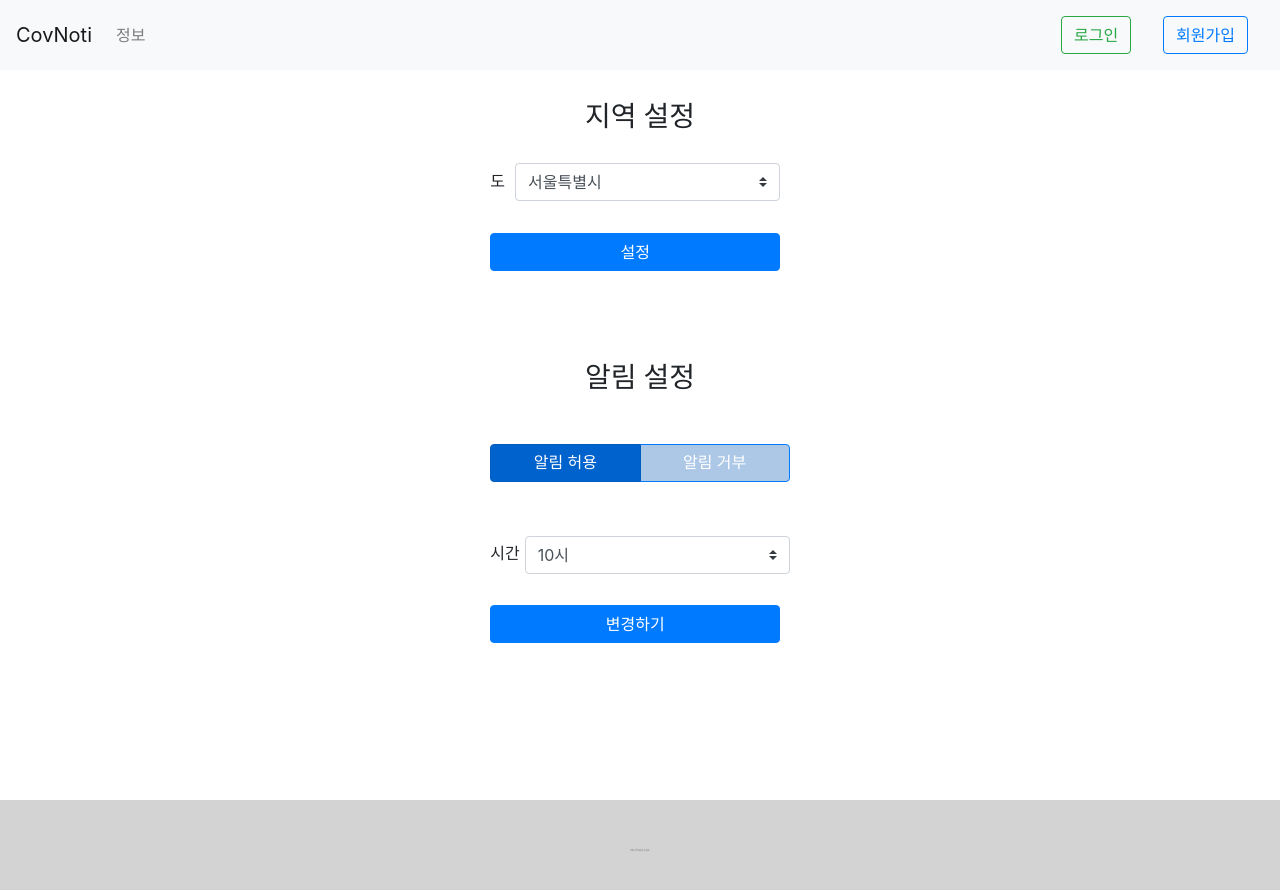
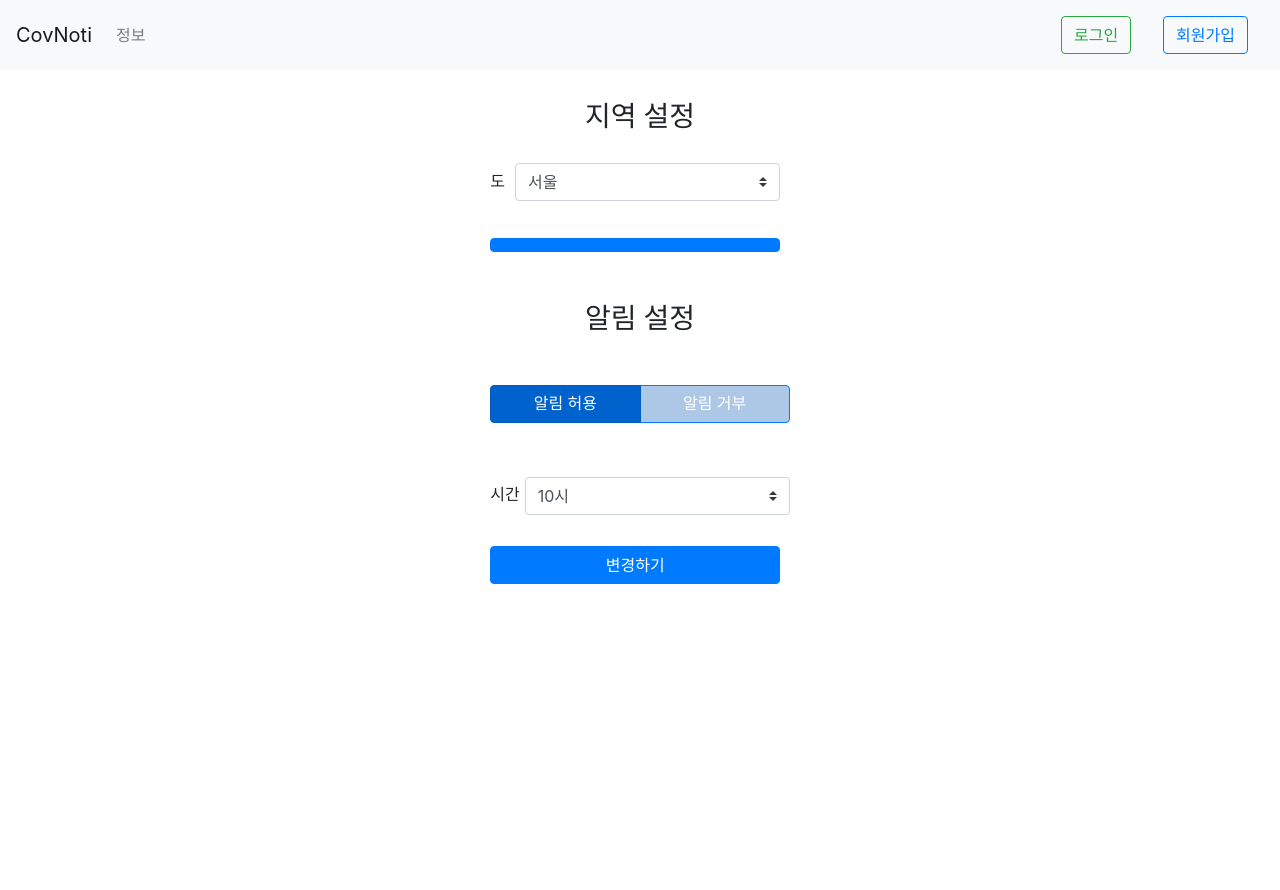
Before and after one commit to NucPoop/Covserver-front, a React (Create React App) app: page /location in a window 1280 px wide. Shown: the top 890 px of the page. After the commit the page ends 800 px from the top, so only its background shows below. Built offline with nearby package versions, Linux system fonts and the light colour scheme; no server answers.

Commit message:
[add] Location List component [add] Covid Local page [add] Covid Local Data API [trivia] comment footer

```diff
--- a/src/App.js
+++ b/src/App.js
@@ -102,9 +102,9 @@ class App extends Component {
         </Switch>
 
       </div>
-      <footer className="App-footer">
+      {/* <footer className="App-footer">
         <Footer />
-      </footer>
+      </footer> */}
     </Router>
     );
   }
--- /dev/null
+++ b/src/pages/LocationList.js
@@ -0,0 +1,44 @@
+import '../style/LocationList.css'
+import React, { Component } from "react";
+import Button from 'react-bootstrap/Button';
+import Form from 'react-bootstrap/Form';
+
+export default class LocationList extends Component {
+    constructor(props){
+        super(props);
+
+    }
+
+    render() {
+        return (
+            <form className="location-list">
+                <Form>
+                    <Form.Group controlId="location-state">
+                        <Form.Label className="label">도</Form.Label>
+                        <Form.Control className="province" as="select" custom>
+                            <option>서울</option>
+                            <option>부산</option>
+                            <option>대구</option>
+                            <option>인천</option>
+                            <option>광주</option>
+                            <option>대전</option>
+                            <option>울산</option>
+                            <option>세종</option>
+                            <option>경기</option>
+                            <option>강원</option>
+                            <option>충북</option>
+                            <option>충남</option>
+                            <option>전북</option>
+                            <option>전남</option>
+                            <option>경북</option>
+                            <option>경남</option>
+                            <option>제주</option>
+                        </Form.Control>
+                    </Form.Group>
+                </Form>
+
+                <Button type="submit" className="edit-info" value={this.props.btnValue}></Button>
+            </form>
+        );
+    }
+}
--- a/src/pages/LocationSetting.js
+++ b/src/pages/LocationSetting.js
@@ -4,6 +4,7 @@ import Form from 'react-bootstrap/Form';
 import Button from 'react-bootstrap/Button';
 import ToggleButtonGroup from 'react-bootstrap/ToggleButtonGroup';
 import ToggleButton from 'react-bootstrap/ToggleButton';
+import LocationList from './LocationList';
 //import Button from 'react-bootstrap/Button';
 
 export default class LocationSetting extends Component {
@@ -22,32 +23,7 @@ export default class LocationSetting extends Component {
             <div className="location-setting">
                 <h3>지역 설정</h3>
 
-                <Form>
-                    <Form.Group controlId="location-state">
-                        <Form.Label className="label">도</Form.Label>
-                        <Form.Control className="province" as="select" custom>
-                            <option>서울특별시</option>
-                            <option>세종특별자치시</option>
-                            <option>인천광역시</option>
-                            <option>대전광역시</option>
-                            <option>광주광역시</option>
-                            <option>대구광역시</option>
-                            <option>울산광역시</option>
-                            <option>부산광역시</option>
-                            <option>경기도</option>
-                            <option>강원도</option>
-                            <option>충청북도</option>
-                            <option>충청남도</option>
-                            <option>전라북도</option>
-                            <option>전라남도</option>
-                            <option>경상북도</option>
-                            <option>경상남도</option>
-                            <option>제주특별자치도</option>
-                        </Form.Control>
-                    </Form.Group>
-                </Form>
-
-                <Button className="setlocation-btn" type="submit" controlId="setLocation">설정</Button>
+                <LocationList />
 
                 <div className="alarm-setting">
                     <h3>알림 설정</h3>
--- a/src/pages/UserInfo.js
+++ b/src/pages/UserInfo.js
@@ -1,14 +1,12 @@
 import '../style/UserInfo.css'
 import React, { Component } from "react";
 import Button from 'react-bootstrap/Button';
-import Form from 'react-bootstrap/Form';
-import ToggleButtonGroup from 'react-bootstrap/ToggleButtonGroup';
-import ToggleButton from 'react-bootstrap/ToggleButton';
+import LocationList from './LocationList';
 
 export default class UserInfo extends Component {
     render() {
         return (
-            <form>
+            <form className="userinfo-form">
                 <h3>회원정보</h3>
 
                 <div className="form-group">
@@ -30,37 +28,7 @@ export default class UserInfo extends Component {
 
                 <p className="check-message"> 현재 비밀번호와 같습니다. or 4자 이상, 20자 이하로 입력해주세요. </p>
 
-                <Form>
-                    <ToggleButtonGroup className="alarm-radio" type="radio" name="options" defaultValue={1}>
-                        <ToggleButton className="alarm-radiobtn" value={1}>알림 허용</ToggleButton>
-                        <ToggleButton className="alarm-radiobtn" value={0}>알림 거부</ToggleButton>
-                    </ToggleButtonGroup>
-
-                    <Form.Group controlId="location-state">
-                        <Form.Label className="label">도</Form.Label>
-                        <Form.Control className="province" as="select" custom>
-                            <option>서울특별시</option>
-                            <option>세종특별자치시</option>
-                            <option>인천광역시</option>
-                            <option>대전광역시</option>
-                            <option>광주광역시</option>
-                            <option>대구광역시</option>
-                            <option>울산광역시</option>
-                            <option>부산광역시</option>
-                            <option>경기도</option>
-                            <option>강원도</option>
-                            <option>충청북도</option>
-                            <option>충청남도</option>
-                            <option>전라북도</option>
-                            <option>전라남도</option>
-                            <option>경상북도</option>
-                            <option>경상남도</option>
-                            <option>제주특별자치도</option>
-                        </Form.Control>
-                    </Form.Group>
-                </Form>
-
-                <Button type="submit" className="edit-info">수정하기</Button>
+                <LocationList />
 
                 <Button href="/withdrawal" type="button" className="withdraw">탈퇴하기</Button>
 
--- a/src/pages/components/CovAPIs.js
+++ b/src/pages/components/CovAPIs.js
@@ -29,3 +29,10 @@ export function getCovData(condition) {
         method: 'GET'
     });
 }
+
+export function getCovLocalData(condition) {
+    return request({
+        url: API_BASE_URL + "/cov/Local?date=" + condition,
+        method: 'GET'
+    });
+}
--- /dev/null
+++ b/src/style/LocationList.css
@@ -0,0 +1,4 @@
+.location-list{
+    width: fit-content;
+    height: fit-content;
+}
--- a/src/style/UserInfo.css
+++ b/src/style/UserInfo.css
@@ -1,3 +1,8 @@
+.userinfo-form{
+    height: fit-content;
+    margin-bottom: 100px;
+}
+
 .alarm-radio{
     width: 100%;
     height: fit-content;
@@ -26,7 +31,6 @@
     border-color: #b84c4c;
     background-color: #e25d5d;
     margin-top: 50px;
-    margin-bottom: 30px;
 }
 
 .withdraw:hover{
```
Also changed, not shown: src/pages/components/CovidLocal.js (added, +88 -0 lines).
